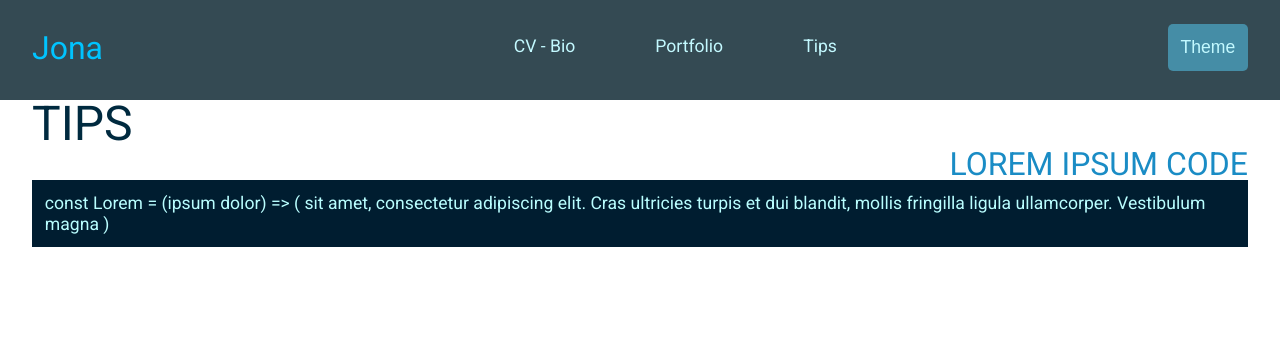
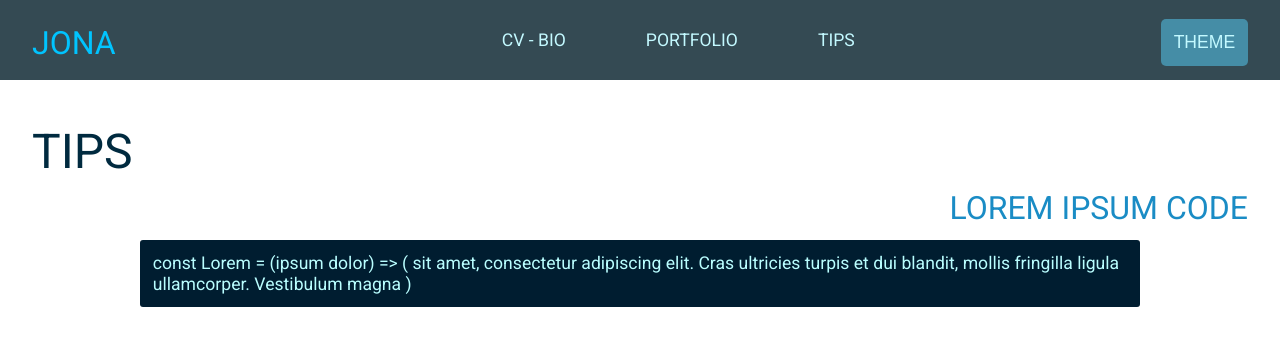
Before and after one commit to JonaPlaz/jona-website, a React app: page / in a window 1280 px wide. Shown: the top 346 px of the page. Built offline with nearby package versions, Linux system fonts and the light colour scheme.

Commit message:
v1 component home tips - ok

```diff
--- a/src/components/Header/header.scss
+++ b/src/components/Header/header.scss
@@ -2,8 +2,9 @@
 .header {
     background-color: #344A53;
     color: #C3F9FF;
-    height: 100px;
+    height: 80px;
     margin: 0 auto;
+    text-transform: uppercase;
 
     .header-nav {
         display: flex;
@@ -13,7 +14,7 @@
             color: #00C4FF;
             font-size: 1.5rem;
             margin-left: 2rem;
-            margin-top: 2rem;
+            margin-top: 1.7rem;
 
             @media (min-width: 600px) {
                 font-size: 2rem;
@@ -29,8 +30,8 @@
               }
 
             .header-link {
-                margin-left: 2rem;
-                margin-top: 2.4rem;
+                margin-left: 1.5rem;
+                margin-top: 2rem;
 
                 @media (min-width: 600px) {
                     margin-left: 5rem;
@@ -45,8 +46,9 @@
             color: #C3F9FF;
             font-size: 1em;
             margin-right: 2rem;
-            margin-top: 1.5rem;
+            margin-top: 1.2rem;
             padding: 0.8rem;
+            text-transform: uppercase;
 
             @media (min-width: 600px) {
                 font-size: 1.1rem;
--- a/src/components/Main/Tips/index.js
+++ b/src/components/Main/Tips/index.js
@@ -6,11 +6,10 @@ import "./tips.scss";
 
 // == Composant Header
 const Tips = () => (
-  <main>
   <section className="sectionTips">
     <h2>Tips</h2>
     <h3>Lorem Ipsum Code</h3>
-      <div className="codeSnippet">
+    <div className="codeSnippet homeCodeSnippet">
       <code>
           const Lorem = (ipsum dolor) => (
               sit amet, consectetur adipiscing elit. Cras
@@ -19,7 +18,6 @@ const Tips = () => (
       </code>
     </div>
   </section>
-  </main>
 );
 
 // == export par défaut
--- a/src/components/Main/Tips/tips.scss
+++ b/src/components/Main/Tips/tips.scss
@@ -0,0 +1,10 @@
+// == Style de la section tips
+.sectionTips {
+    border-bottom: 1px solid #1A8CC5;
+    padding-top: 3rem;
+    padding-bottom: 3rem;
+
+    .homeCodeSnippet {
+        margin: 0 auto;
+    }
+}
--- a/src/styles/index.scss
+++ b/src/styles/index.scss
@@ -8,6 +8,7 @@ body {
 h2 {
   color: #002A3F;
   font-size: 2rem;
+  margin-bottom: 1rem;
   text-transform: uppercase;
 
   @media (min-width: 600px) {
@@ -18,6 +19,7 @@ h2 {
 h3 {
   color: #1A8CC5;
   font-size: 1.5rem;
+  margin-bottom: 1rem;
   text-align: right;
   text-transform: uppercase;
 
@@ -30,8 +32,10 @@ h3 {
 // == Style pour partage de code
 .codeSnippet {
   background-color: #001D30;
+  border-radius: 3px;
   color: #B9FEFF;
   line-height: 1.3rem;
+  max-width: 1000px;
   padding: 0.8rem;
 
   @media (min-width: 600px) {
```
Also changed, not shown: READMEJona.md. Lines whose indentation alone changed are shown as unchanged.
